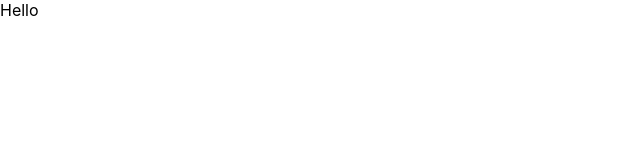
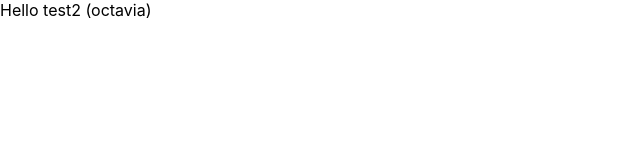
Before and after one commit to jflood215/72hours, a React (Create React App) app: page / in a window 1280 px wide. Shown: the top 160 px of the page, without its empty margins (0-640 px from the left). Built offline with nearby package versions, Linux system fonts and the light colour scheme.

Commit message:
develop emerge

```diff
--- a/src/App.tsx
+++ b/src/App.tsx
@@ -2,7 +2,9 @@
 import "./App.css";
 
 function App() {
-  return <div className="App">Hello</div>;
+  return <div className="App">Hello
+  test2 (octavia)
+  </div>;
 }
 
 export default App;
```
